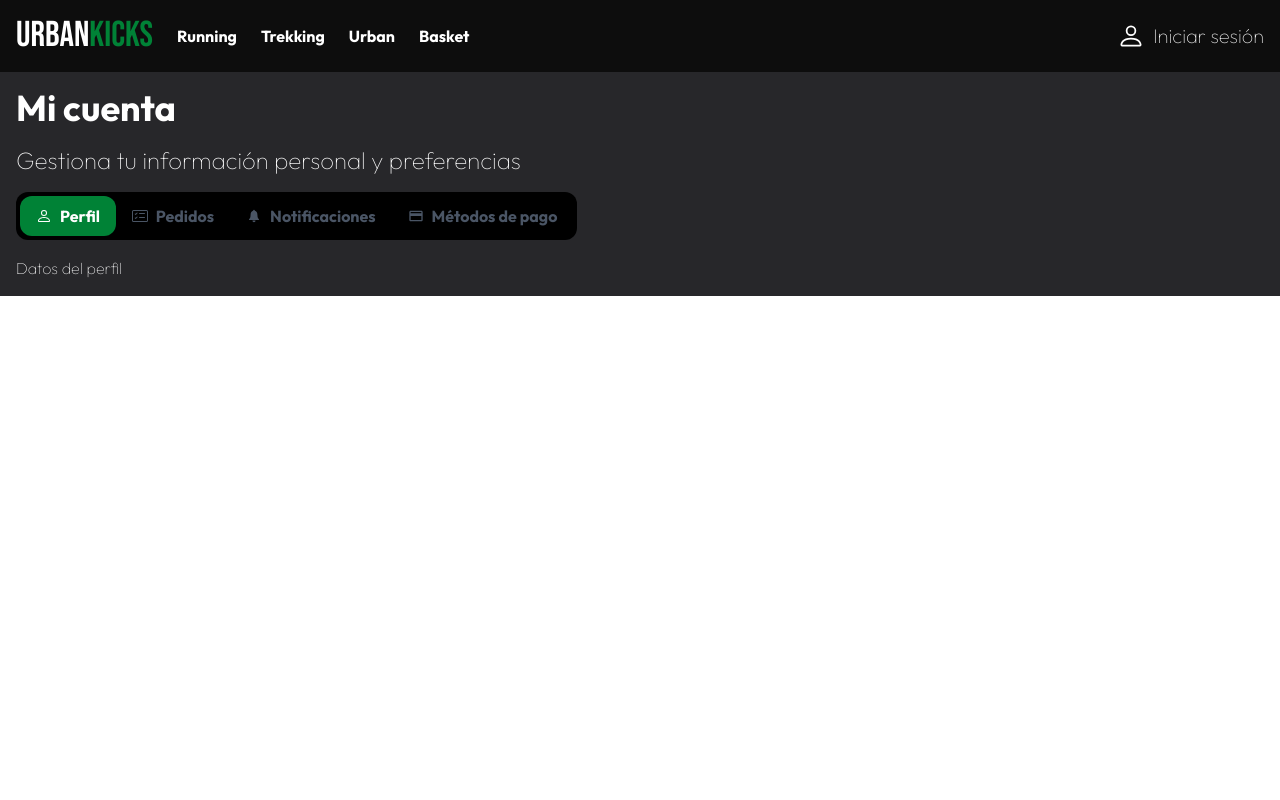
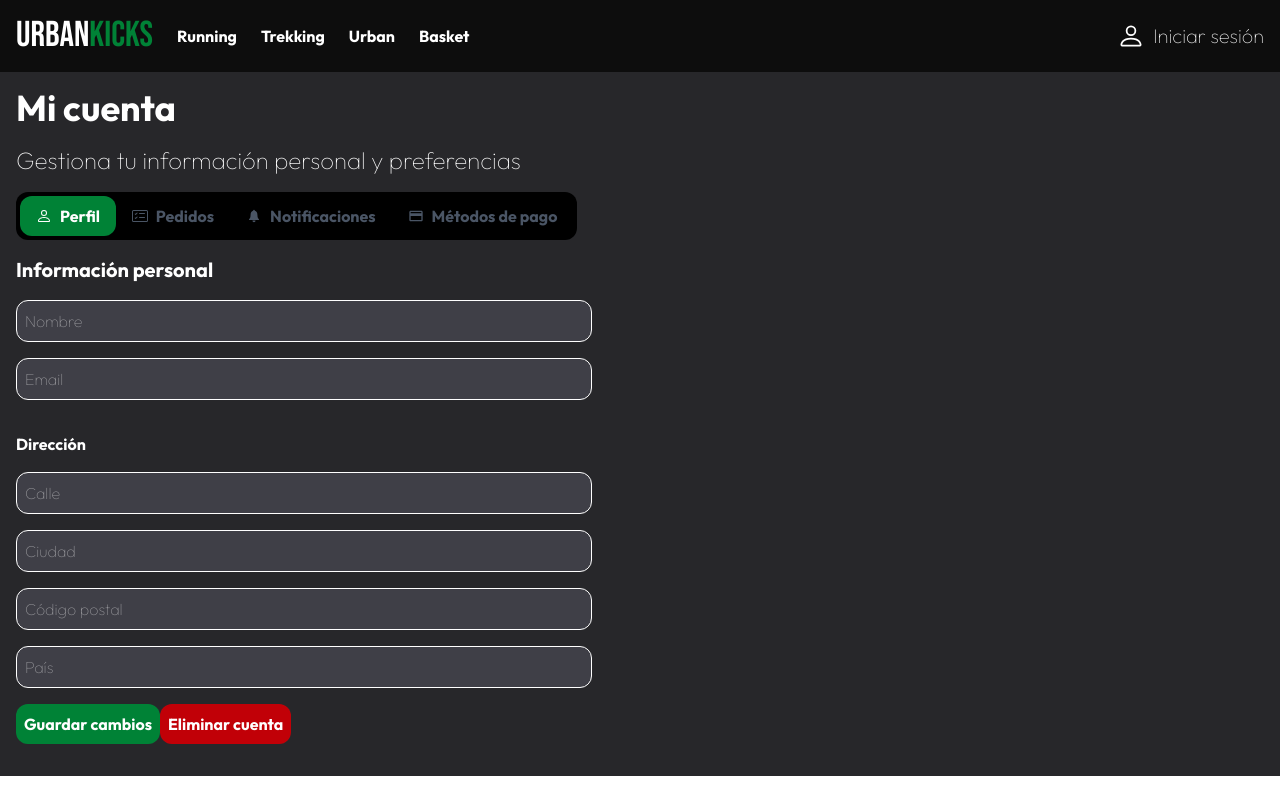
Before and after one commit to MaximoFC/nextjs-ecommerce, a Next.js app: page /profile in a window 1280 px wide. Built offline with nearby package versions, Linux system fonts and the light colour scheme; no server answers.

Commit message:
update and delete profile form added

```diff
--- a/src/app/profile/page.tsx
+++ b/src/app/profile/page.tsx
@@ -5,6 +5,7 @@ import { useState } from "react"
 import { BsPerson, BsCardChecklist } from "react-icons/bs";
 import { IoIosNotifications } from "react-icons/io";
 import { MdOutlinePayment } from "react-icons/md";
+import ProfileSection from "@/components/ProfileSection";
 
 export default function ProfilePage() {
     const [activeTab, setActiveTab] = useState('profile');
@@ -49,14 +50,6 @@ export default function ProfilePage() {
     )
 }
 
-function ProfileSection() {
-    return (
-        <div>
-            <h3>Datos del perfil</h3>
-        </div>
-    )
-}
-
 function OrdersSection() {
     return (
         <div>
--- /dev/null
+++ b/src/components/ProfileSection.tsx
@@ -0,0 +1,127 @@
+'use client';
+
+import { useUser } from "@/contexts/UserContext";
+import { useEffect, useState } from "react";
+import axios from "axios";
+
+export default function ProfileSection() {
+    const { user, setUser } = useUser();
+
+    const [name, setName] = useState('');
+    const [email, setEmail] = useState('');
+    const [address, setAddress] = useState({
+        street: '',
+        city: '',
+        zip: '',
+        country: ''
+    });
+
+    const [success, setSuccess] = useState('');
+    const [error, setError] = useState('');
+
+    useEffect(() => {
+        if (user) {
+            setName(user.name || '')
+            setEmail(user.email || '')
+            setAddress({
+                street: user.address?.street || '',
+                city: user.address?.city || '',
+                zip: user.address?.zip || '',
+                country: user.address?.country || ''
+            })
+        }
+    }, [user])
+
+    async function handleUpdate() {
+        try {
+            const { data } = await axios.put('/api/users/update', {
+                name,
+                email,
+                address
+            })
+            setUser(data.user)
+            setSuccess('Datos actualizados correctamente')
+            setError('')
+        } catch (error) {
+            setError('Error actualizando los datos')
+            setSuccess('')
+        }
+    }
+
+    async function handleDelete() {
+        if (!confirm('¿Querés eliminar tu cuenta? Esta acción no se puede deshacer')) return
+
+        try {
+            await axios.delete('/api/users/delete')
+            setUser(null)
+            window.location.href = '/'
+        } catch {
+            alert('Error al eliminar cuenta')
+        }
+    }
+
+    return (
+        <div className="max-w-xl space-y-4">
+            <h3 className="text-xl font-bold">Información personal</h3>
+
+            <input
+                className="bg-zinc-700 p-2 rounded-xl w-full border-1 border-white text-white"
+                value={name}
+                onChange={e => setName(e.target.value)}
+                placeholder="Nombre"
+            />
+
+            <input
+                className="bg-zinc-700 p-2 rounded-xl w-full border-1 border-white text-white"
+                value={email}
+                onChange={e => setEmail(e.target.value)}
+                placeholder="Email"
+                type="email"
+            />
+
+            <h4 className="font-semibold mt-4">Dirección</h4>
+
+            <input
+                className="bg-zinc-700 p-2 rounded-xl w-full border-1 border-white text-white"
+                value={address.street}
+                onChange={e => setAddress(a => ({ ...a, street: e.target.value }))}
+                placeholder="Calle"
+            />
+            <input
+                className="bg-zinc-700 p-2 rounded-xl w-full border-1 border-white text-white"
+                value={address.city}
+                onChange={e => setAddress(a => ({ ...a, city: e.target.value }))}
+                placeholder="Ciudad"
+            />
+            <input
+                className="bg-zinc-700 p-2 rounded-xl w-full border-1 border-white text-white"
+                value={address.zip}
+                onChange={e => setAddress(a => ({ ...a, zip: e.target.value }))}
+                placeholder="Código postal"
+            />
+            <input
+                className="bg-zinc-700 p-2 rounded-xl w-full border-1 border-white text-white"
+                value={address.country}
+                onChange={e => setAddress(a => ({ ...a, country: e.target.value }))}
+                placeholder="País"
+            />
+
+            <button
+                onClick={handleUpdate}
+                className="cursor-pointer bg-green-700 p-2 rounded-xl text-white font-semibold hover:bg-green-900"
+            >
+                Guardar cambios
+            </button>
+
+            <button
+                onClick={handleDelete}
+                className="cursor-pointer bg-red-700 p-2 rounded-xl text-white font-semibold hover:bg-red-800"
+            >
+                Eliminar cuenta
+            </button>
+
+            {success && <p className="text-green-500">{success}</p>}
+            {error && <p className="text-red-500">{error}</p>}
+        </div>
+    )
+}
```
